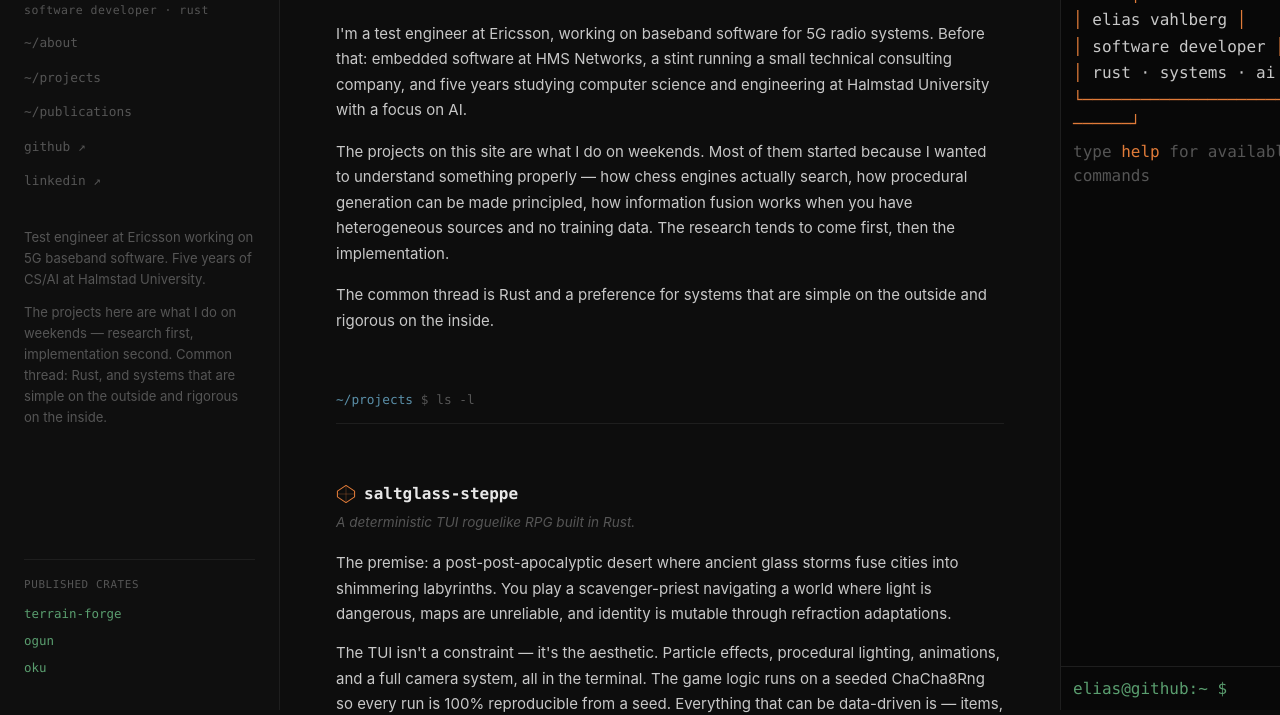
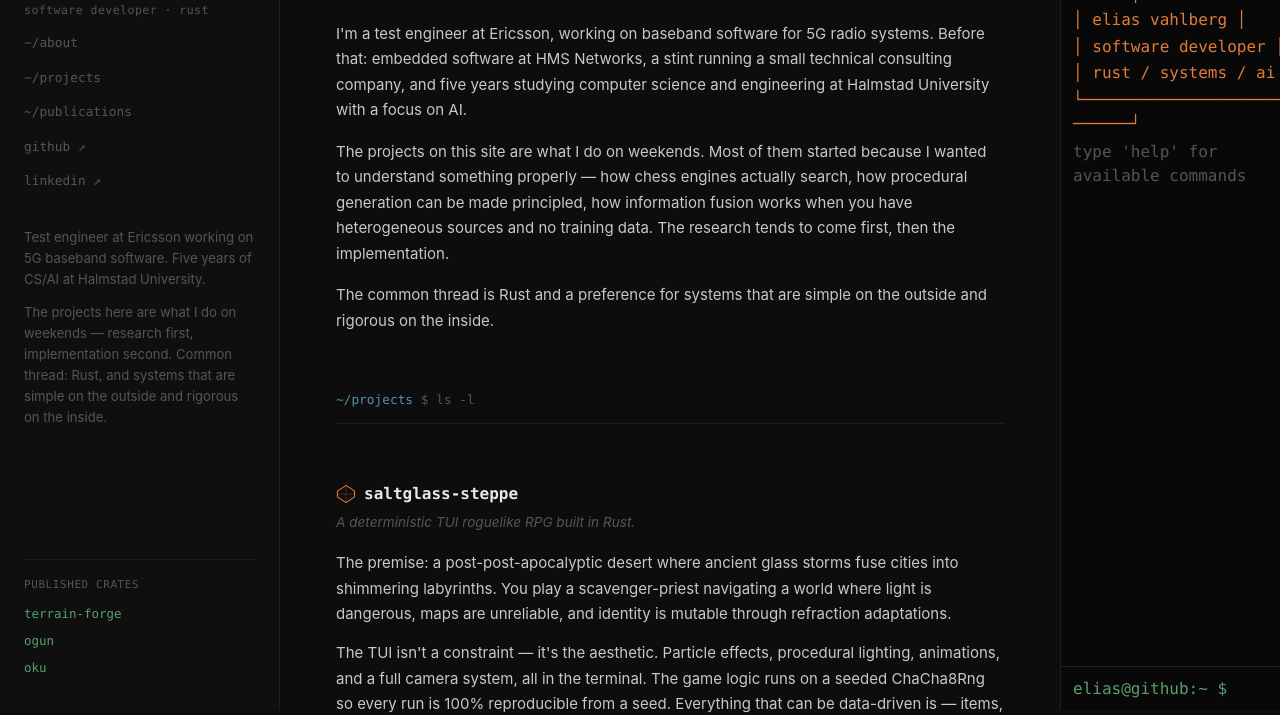
Before and after one commit to EliasVahlberg/eliasvahlberg.github.io, a plain HTML site: page index.html in a window 1280 px wide. Shown: the part 90-805 px from the top of the page. Drawn offline with Linux system fonts and the light colour scheme.

Commit message:
Fix splash alignment: plain text, no inline spans

```diff
--- a/index.html
+++ b/index.html
@@ -429,17 +429,24 @@
 
     // Boot sequence with ASCII splash
     const SPLASH = [
-      '<span class="t-acc">┌─────────────────────────────┐</span>',
-      '<span class="t-acc">│</span>  elias vahlberg             <span class="t-acc">│</span>',
-      '<span class="t-acc">│</span>  software developer         <span class="t-acc">│</span>',
-      '<span class="t-acc">│</span>  rust · systems · ai        <span class="t-acc">│</span>',
-      '<span class="t-acc">└─────────────────────────────┘</span>',
+      '┌─────────────────────────────┐',
+      '│  elias vahlberg             │',
+      '│  software developer         │',
+      '│  rust / systems / ai        │',
+      '└─────────────────────────────┘',
       '',
-      '<span class="t-dim">type <span class="t-acc">help</span> for available commands</span>'
+      "type 'help' for available commands"
     ];
     let i = 0;
     function bootStep() {
-      if (i < SPLASH.length) { print([SPLASH[i++]]); setTimeout(bootStep, 80); }
+      if (i < SPLASH.length) {
+        const div = document.createElement('div');
+        div.className = i < 5 ? 'term-line t-acc' : (i === 6 ? 'term-line t-dim' : 'term-line');
+        div.textContent = SPLASH[i++];
+        output.appendChild(div);
+        output.scrollTop = output.scrollHeight;
+        setTimeout(bootStep, 80);
+      }
     }
     bootStep();
 
```
